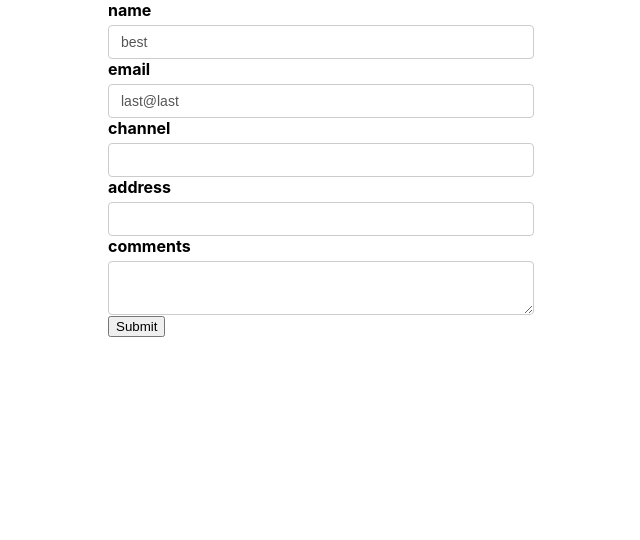
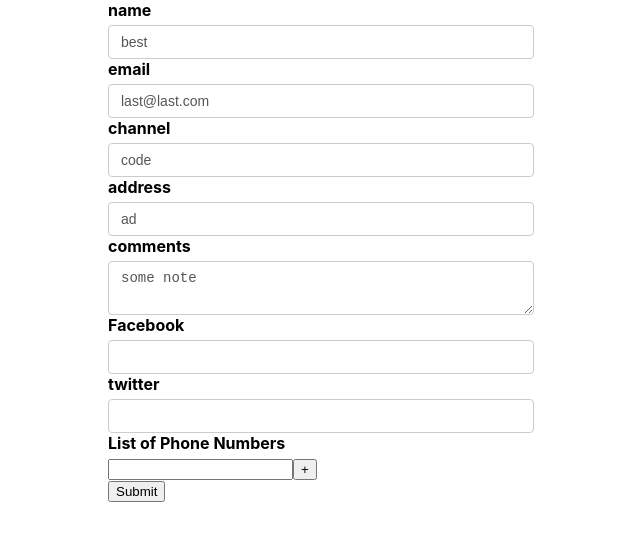
Before and after one commit to yescine/formik-Mui, a React (Create React App) app: page / in a window 1280 px wide. Shown: the top 540 px of the page, without its empty margins (319-959 px from the left). Built offline with nearby package versions, Linux system fonts and the light colour scheme.

Commit message:
nested and dynamic forms

```diff
--- a/src/components/YoutubeFormik.jsx
+++ b/src/components/YoutubeFormik.jsx
@@ -1,5 +1,5 @@
 import React from 'react';
-import { Formik, Form, Field, ErrorMessage } from 'formik';
+import { Formik, Form, Field, ErrorMessage, FieldArray, FastField } from 'formik';
 import * as Yup from 'yup';
 
 function ErrorMsg (props){
@@ -9,10 +9,15 @@ function ErrorMsg (props){
 }
 const initialValues={
   name:'best',
-  email:'last@last',
-  channel:'',
-  comments:'',
-  address:''
+  email:'last@last.com',
+  channel:'code',
+  comments:'some note',
+  address:'ad',
+  social:{
+    facebook:'',
+    twitter:'',
+  },
+  phoneNumbers:['']
 };
 
 const onSubmit = (values) => {
@@ -49,19 +54,48 @@ function Youtube () {
         <ErrorMessage name="channel" component={ErrorMsg} />
 
         <label htmlFor='address'>address</label>
-        <Field name="address" >
+        <FastField name="address" >
           {props =>
             <div>
               <input type='text' id='address' {...props.field} />
               {props.meta.touched && props.meta.error?<div>{props.meta.error}</div>:null}
             </div>}
-        </Field>
+        </FastField>
 
         <label htmlFor='comments'>comments</label>
         <Field as='textarea' id="comments" name="comments" />
         <ErrorMessage name="comments" >
           {ErrMsg => <div style={{color:'orange'}}>{ErrMsg}</div>}
         </ErrorMessage>
+
+        <label htmlFor='Facebook'>Facebook</label>
+        <Field type="text" id="facebook" name="social.facebook" />
+        <ErrorMessage name="facebook" component={ErrorMsg} />
+
+        <label htmlFor='twitter'>twitter</label>
+        <Field type="text" id="twitter" name="social.twitter" />
+        <ErrorMessage name="twitter" component={ErrorMsg} />
+
+        <label htmlFor='List of Phone Numbers'>List of Phone Numbers</label>
+        <FieldArray name='phoneNumbers' >
+          {FieldArrayProps => {
+            const {push, remove, form} = FieldArrayProps;
+            const {values} = form;
+            const {phoneNumbers} = values;
+            return (
+              <div>
+                {phoneNumbers.map((phoneNumbers, idx) => (
+                  <div key={idx}>
+                    <Field name={`phoneNumbers[${idx}]`}/>
+                    {idx===0?null:<button onClick={() => remove(idx)}>-</button>}
+                    {idx>phoneNumbers.length?null:<button onClick={() => push('')}>+</button>}
+                  </div>
+                ))}
+              </div>
+            );
+          }}
+        </FieldArray>
+
 
         <button>Submit</button>
       </Form>
```
